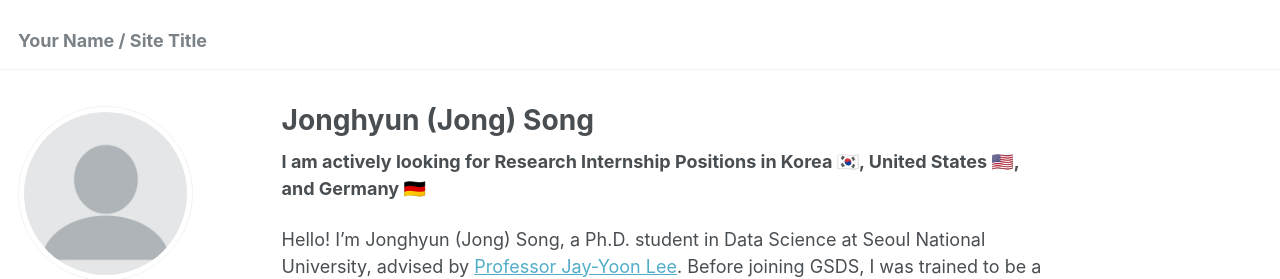
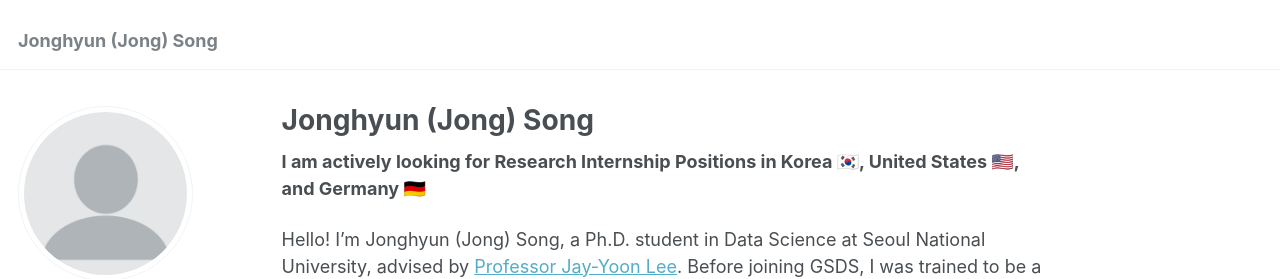
Before and after one commit to yc-song/yc-song.github.io, a Jekyll site: the page built from _pages/about.md, in a window 1280 px wide. Shown: the top 279 px of the page. Built offline with Jekyll 4.4.1, drawn with Linux system fonts in a browser that asks for light colours; emoji names are drawn with the system emoji font; some web fonts are replaced.

Commit message:
Update _config.yml

```diff
--- a/_config.yml
+++ b/_config.yml
@@ -8,7 +8,7 @@
 
 # Basic Site Settings
 locale                   : "en-US"
-title                    : "Your Name / Site Title"
+title                    : "Jonghyun (Jong) Song"
 title_separator          : "-"
 name                     : &name "Your Name"
 description              : &description "personal description"
```
